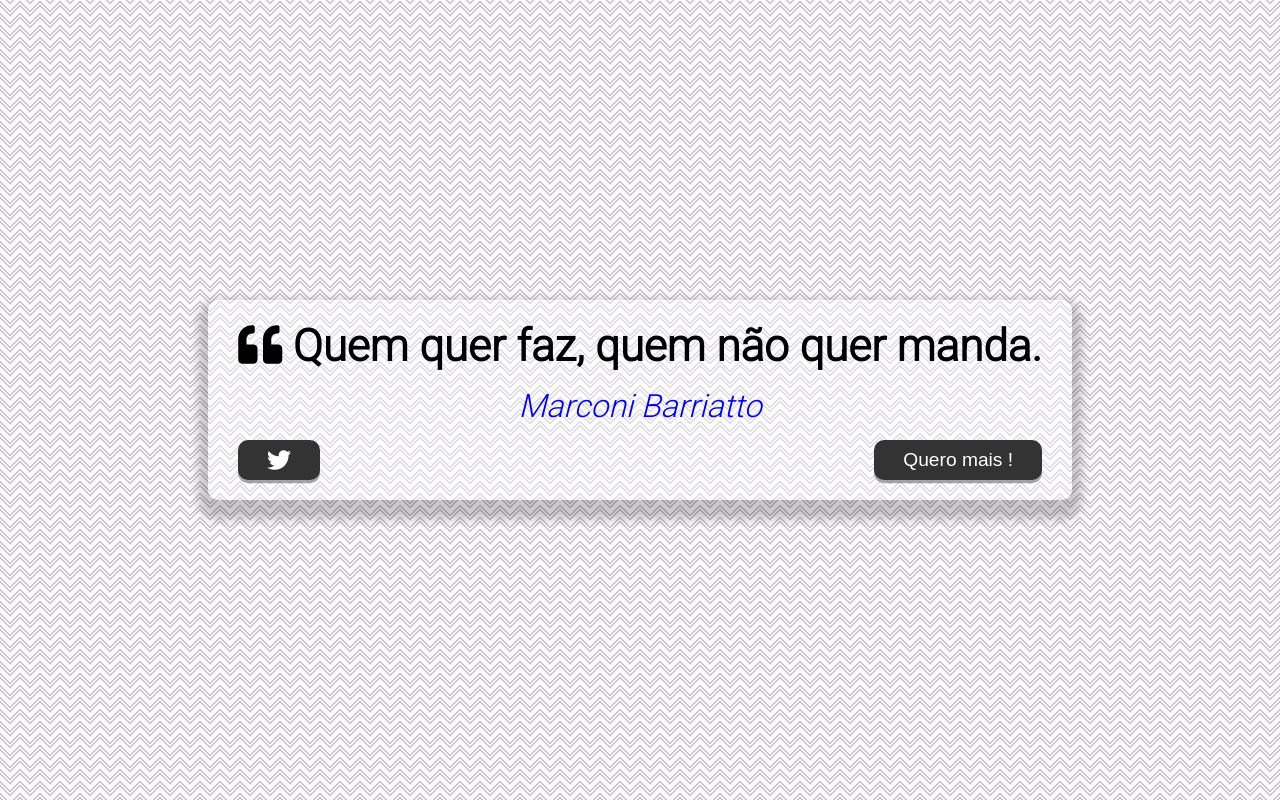
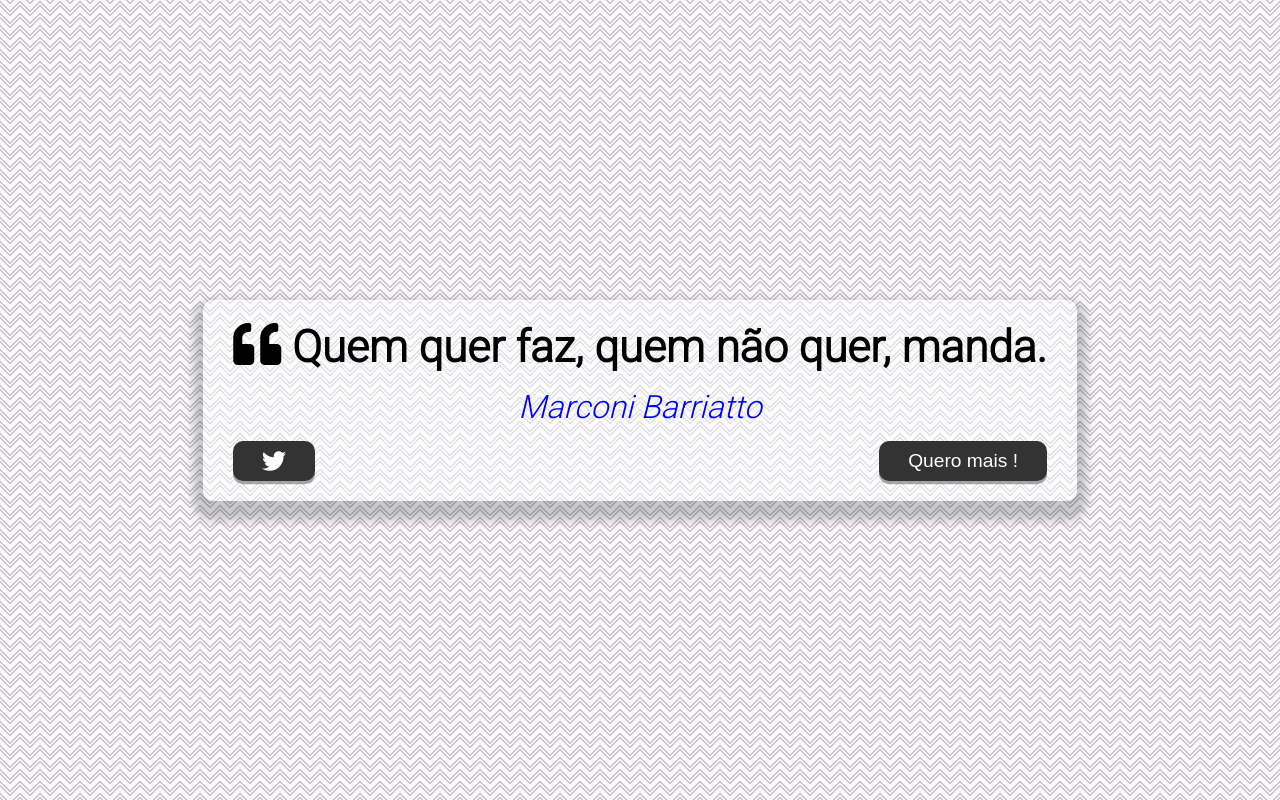
Before and after one commit to leocalil/marconi.ditados, a plain HTML site: page index.html in a window 1280 px wide. Drawn offline with Linux system fonts and the light colour scheme.

Commit message:
Add files via upload

```diff
--- a/script.js
+++ b/script.js
@@ -21,31 +21,30 @@ async function getQuote(){
 } */
 
 var repository = [
-    "Cada um dá o que tem.",
-    "Calar é prata, falar é ouro.",
-    "Cavalo dado não se olha os dentes.",
-    "Deus ajuda quem cedo madruga.",
-    "É melhor ser cabeça de lagartixa do que rabo de jacaré.",
-    "Mais vale um gosto do que o dinheiro no bolso.",
-    "O combinado não é caro nem barato.",
-    "O dia que passa não volta mais.",
-    "O Diabo enfeitou tanto os olhos do filho, que até furou.",
-    "O seguro morreu de velho.",
-    "O vagabundo trabalha dobrado.",
-    "Para bom entendedor pingo é letra.",
-    "Quem avisa amigo é.",
-    "Quem conta um conto, aumenta um ponto.",
-    "Quem fala muito, dá bom dia para o cavalo.",
-    "Quem fala o que quer, ouve o que não quer.",
-    "Quem faz mal feito faz duas vezes.",
-    "Quem muito quer nada tem.",
-    "Quem não tem a cabeça, tem as pernas.",
-    "Quem não tem vergonha todo mundo é seu.",
-    "Quem quer faz, quem não quer manda.",
-    "Quem tem medo da derrota não tem força pra vencer.",
-    "Um homem prevenido vale por dois."
+    "Cada um dá o que tem.",
+    "Calar é prata, falar é ouro.",
+    "Cavalo dado, não se olha os dentes.",
+    "Deus ajuda a quem cedo madruga.",
+    "É melhor ser cabeça de lagartixa do que rabo de jacaré.",
+    "Falar é prata, calar é ouro.",
+    "Mais vale um gosto do que o dinheiro no bolso.",
+    "O combinado não é caro nem barato.",
+    "O dia que passa não volta mais.",
+    "O Diabo enfeitou tanto os olhos do filho, que até furou.",
+    "O seguro morreu de velho.",
+    "O vagabundo trabalha dobrado.",
+    "Para bom entendedor, pingo é letra.",
+    "Quem avisa, amigo é.",
+    "Quem conta um conto, aumenta um ponto.",
+    "Quem fala muito, dá bom dia para o cavalo.",
+    "Quem fala o que quer, ouve o que não quer.",
+    "Quem faz mal feito, faz duas vezes.",
+    "Quem não tem a cabeça, tem as pernas.",
+    "Quem não tem vergonha, todo mundo é seu.",
+    "Quem quer faz, quem não quer, manda.",
+    "Quem tem medo da derrota, não tem força para vencer.",
+    "Um homem previnido, vale por dois."
 ];
-
 
 // Random integer smaller than repository length;
 var imax = repository.length;
--- a/style.css
+++ b/style.css
@@ -23,7 +23,7 @@ body{
     max-width: 900px;
     padding: 20px 30px;
     border-radius: 10px;
-    background-color: rgba(255,255,255, 0.4);
+    background-color: rgba(255,255,255, 0.5);
     box-shadow: 0 10px 10px 10px rgba(0,0,0, 0.2);
 }
 
@@ -44,12 +44,8 @@ body{
 }
 
 .fa-quote-left{
-    font-size: 2.75rem;
+    font-size: 3rem;
 }
-
-/* .fa-quote-right{
-    font-size: 2.75rem;
-} */
 
 .button-container{
     margin-top: 15px;
```
Also changed, not shown: index.html (+0 -1 lines).
